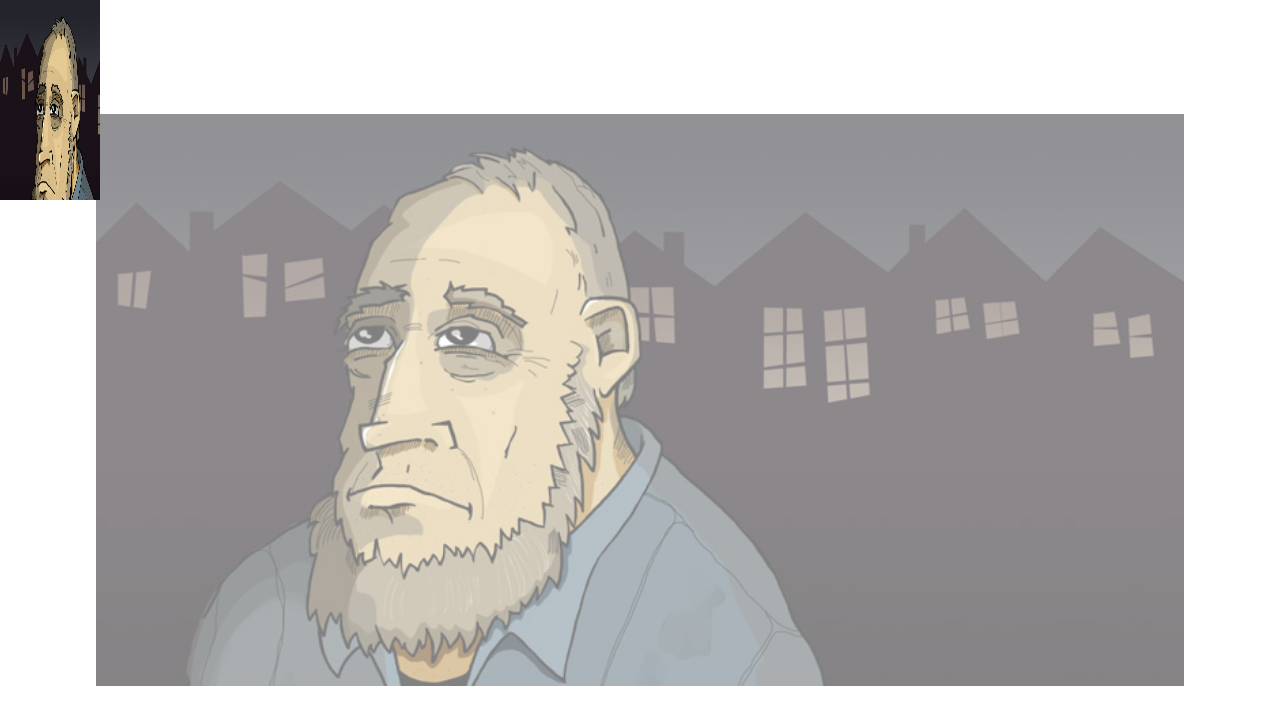
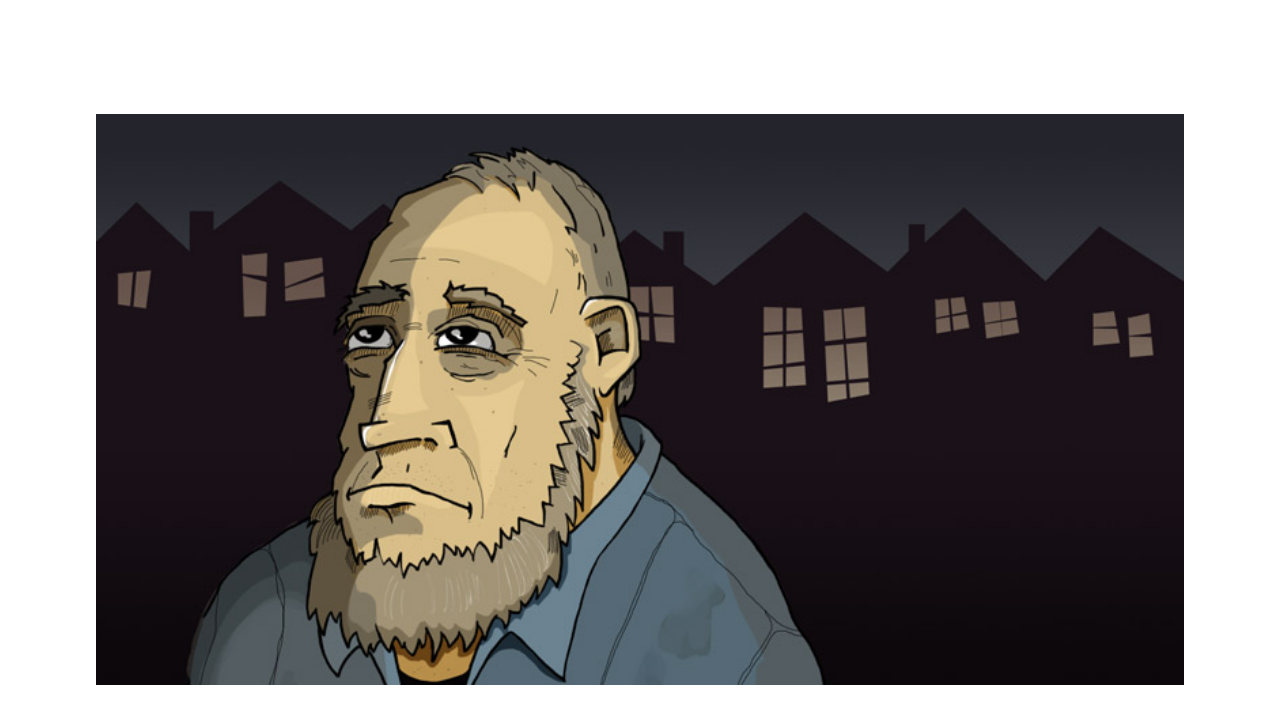
Before and after one commit to ramonjd/crop-dog, a website built with webpack: page src/index.html in a window 1280 px wide. Built offline with nearby package versions, Linux system fonts and the light colour scheme.

Commit message:
crop box

```diff
--- a/src/image-editor.js
+++ b/src/image-editor.js
@@ -24,12 +24,27 @@ function transformCSS( element, translateX = 0, translateY = 0, scale = 0, rotat
 
 }
 
+
+function getScaledBounds () {
+
+    // const top = containerHeight / 2 - ( ratio * imageHeight ) / 2;
+    // const left = containerWidth / 2 - ( ratio * imageWidth ) / 2;
+    // const bottom = top + ratio * imageHeight;
+    // const right = left + ratio * imageWidth;
+    // return {
+    //     top,
+    //     right,
+    //     bottom,
+    //     left
+    // };
+
+}
+
 function getAspectRatio( width, height ) {
     return width / height;
 }
 
 function floorDimensions( element ) {
-
     element.width = Math.floor( element.width );
     element.height = Math.floor( element.height );
     return element;
@@ -37,7 +52,6 @@ function floorDimensions( element ) {
 
 
 function roundDimensions( element ) {
-
     element.width = Math.round( element.width );
     element.height = Math.round( element.height );
     return element;
@@ -65,6 +79,24 @@ function scaleToAspectRatio( parentElementWidth, parentElementHeight, childEleme
     return ratio;
 }
 
+function regExp( name ) {
+    return new RegExp( `(^| )${name}( |$)` );
+}
+
+function hasClass( element, className ) {
+    if ( ! ( 'classList' in Element.prototype )  ) {
+        return regExp( name ).test( this.element.className );
+    }
+    return element.classList.remove( className );
+}
+
+function removeClass( element, className ) {
+    if ( ! ( 'classList' in Element.prototype ) ) {
+        return element.className =  element.className.replace( regExp( name ), '' );
+    }
+    return element.classList.remove( className );
+}
+
 export default class ImageEditor {
 
     constructor( props, container ) {
@@ -72,13 +104,13 @@ export default class ImageEditor {
         // cache of computed image properties
         this.image = {
             transform: {
-                scaleRatio: 0,
+                ratio: 0,
                 translateX: 0,
                 translateY: 0,
-                rotate: 0
-            },
-            width: 0,
-            height: 0
+                rotate: 0,
+                width: 0,
+                height: 0
+            }
         };
 
         // cache of computed this.imageEditorContainer properties
@@ -131,14 +163,16 @@ export default class ImageEditor {
         this.cropAreaContainer = createElement( {
             tagName: 'div',
             className: `${NAMESPACE}__crop-container`,
-            'aria-label': 'Cropping area'
+            'aria-label': 'Cropping area',
+            children : [ this.canvas ]
+
         } );
 
         // this is the workspace wrapper
         this.imageEditorWorkspace = createElement( {
             tagName: 'div',
             className: `${NAMESPACE}__workspace`,
-            children : [ this.cropAreaContainer, this.imageObj, this.canvas ]
+            children : [ this.cropAreaContainer, this.imageObj ]
         } );
 
         // this is the main container
@@ -162,84 +196,92 @@ export default class ImageEditor {
 
     onImageLoaded() {
 
+        // initial update of coordinates
+        this.updateWorkspace();
+
         // capture window resize event streams
         // this will be request animation frame
         if ( typeof window !== 'undefined' ) {
             throttle( 'resize', 'throttledResize' );
             window.addEventListener( 'throttledResize', this.updateWorkspace );
-
         }
 
-        // initial update of coordinates
-        this.updateWorkspace();
-        this.drawImage();
-
         // finally, we show the workspace
-        this.imageEditorContainer.classList.remove( `${NAMESPACE}__container-loading` );
+        // place it on the end of the stack to ensure the update takes place first
+        setTimeout( () => {
+            removeClass( this.imageEditorContainer, `${NAMESPACE}__container-loading` );
+        } );
 
     }
 
     updateWorkspace() {
 
+        // cache the container offset width
         this.outerContainer.width = this.imageEditorWorkspace.offsetWidth;
         this.outerContainer.height = this.imageEditorWorkspace.offsetHeight;
 
-        this.canvas.width = this.outerContainer.width;
-        this.canvas.height = this.outerContainer.height;
-
+        // get aspect ratio
         const scaleRatio = calculateAspectRatioFit(
-            this.imageObj.width,
-            this.imageObj.height,
+            this.imageObj.naturalWidth,
+            this.imageObj.naturalHeight,
             this.outerContainer.width,
             this.outerContainer.height,
             EDITOR_GUTTER );
 
         const outerContainerCenterX = ( this.outerContainer.width / 2 );
         const outerContainerCenterY = ( this.outerContainer.height / 2 );
-        const translateX = ( ( outerContainerCenterX - this.imageObj.width ) + ( this.imageObj.width / 2 ) );
-        const translateY = ( ( outerContainerCenterY - this.imageObj.height ) + ( this.imageObj.height / 2 ) );
+        const translateX = Math.floor( ( ( outerContainerCenterX - scaleRatio.width ) + ( scaleRatio.width / 2 ) ) );
+        const translateY = Math.floor( ( ( outerContainerCenterY - scaleRatio.height ) + ( scaleRatio.height / 2 ) ) );
         const rotate = 0;
 
-        transformCSS( this.imageObj, translateX, translateY, scaleRatio.ratio, 0 );
+        this.cropAreaContainer.style.width = `${scaleRatio.width}px`;
+        this.cropAreaContainer.style.height = `${scaleRatio.height}px`;
+        this.imageObj.width = scaleRatio.width;
+        this.imageObj.height = scaleRatio.height;
 
-        // save tranvalues
+        transformCSS( this.imageObj, translateX, translateY, 1, 0 );
+        transformCSS( this.cropAreaContainer, translateX, translateY, 1 );
+
+        // save translate values
         this.image.transform = {
             translateX,
             translateY,
-            scaleRatio,
-            rotate
+            rotate,
+            ...scaleRatio
         };
+
+        this.cropBounds = this.cropAreaContainer.getBoundingClientRect();
+
+        this.drawImage();
 
     }
 
 
     drawImage() {
+
         const context = this.canvas.getContext('2d');
+
+        // set size of canvas
+        this.canvas.width = this.cropBounds.width;
+        this.canvas.height = this.cropBounds.height;
+
         context.clearRect( 0, 0, this.canvas.width, this.canvas.height );
         context.save();
 
-        // context.setTransform( 1, 0, 0, 1, 0, 0 );
-        //context.scale( 1, 1 );
+        const sourceWidth = this.image.transform.ratio <= 1 ?  this.cropBounds.width / this.image.transform.ratio : this.image.transform.width;
+        const sourceHeight = this.image.transform.ratio <= 1  ? this.cropBounds.height / this.image.transform.ratio : this.image.transform.height;
+        const destWidth = this.image.transform.ratio <= 1 ? this.cropBounds.width : this.cropBounds.width * this.image.transform.ratio;
+        const destHeight = this.image.transform.ratio <= 1  ? this.cropBounds.height : this.cropBounds.height * this.image.transform.ratio;
 
-
-
-
-
-        // this.sourceX = this.cropAreaContainer.offsetLeft;
-        // this.sourceY = this.cropAreaContainer.offsetTop;
-        // this.sourceWidth = this.cropAreaContainer.offsetWidth;
-        // this.sourceHeight = this.cropAreaContainer.offsetHeight;
         this.sourceX = 0;
         this.sourceY = 0;
-        this.sourceWidth = 500;
-        this.sourceHeight = 300;
+        this.sourceWidth = Math.floor( sourceWidth );
+        this.sourceHeight = Math.floor( sourceHeight );
 
         this.destX = 0;
         this.destY =  0;
-        // this.destWidth =  this.cropAreaContainer.offsetWidth;
-        // this.destHeight = this.cropAreaContainer.offsetHeight;
-        this.destWidth =  100;
-        this.destHeight = 200;
+        this.destWidth = Math.floor( destWidth );
+        this.destHeight = Math.floor( destHeight );
 
 
         context.drawImage(
@@ -253,7 +295,7 @@ export default class ImageEditor {
             // w and h of the image in the destination canvas. Changing these values scales the sub-rectangle in the destination context.
             this.destWidth, this.destHeight );
 
-
+        context.restore();
     }
 
     reset() { }
--- a/src/styles.css
+++ b/src/styles.css
@@ -42,36 +42,52 @@ li {
 }
 
 .image-editor__container-loading {
-    animation-name: pulse_animation;
-    animation-duration: 2000ms;
-    animation-iteration-count: infinite;
-    animation-timing-function: linear;
+    background: white;
 }
 
-.image-editor__container-loading .image-editor__crop-container {
+.image-editor__container-loading .image-editor__workspace {
     visibility: hidden;
-    transform: translate(-50%, -50%);
 }
 
-.image-editor__container .image-editor__canvas {
-    position: absolute;
-    top: 0;
-    left: 0;
+.image-editor__canvas {
+    display: block;
 }
 
-.image-editor__container .image-editor__image-layer {
+.image-editor__image-layer {
     opacity: .5;
     pointer-events: none;
     position: absolute;
     z-index: -1;
     transition: transform .1s linear;
-    transform-origin: 50% 50%;
+    transform-origin: 50% 50%; /* this is the default */
+}
+
+.image-editor__container-loading .image-editor__image-layer {
+    transition: none;
 }
 
 .image-editor__crop-container  {
-
+    position: absolute;
+    top: 0;
+    left: 0;
+    z-index: 100;
+    cursor: pointer;
+    display: flex;
+    outline: none;
+    transition: transform .1s linear;
+    overflow: hidden;
+    box-sizing: border-box;
 }
 
+.image-editor__crop-container:active {
+    cursor: move;
+    background: rgba(204,204,204,0.251);
+    opacity: 0.3;
+}
+
+.image-editor__container-loading .image-editor__crop-container {
+    transition: none;
+}
 
 /* ANIMATIONS */
 
@@ -82,7 +98,6 @@ li {
     75% { opacity: .75; }
     100% { opacity: 1; }
 }
-
 
 /* APP STYLES */
 
--- a/src/utils.js
+++ b/src/utils.js
@@ -182,7 +182,7 @@ export function calculateAspectRatioFit( srcWidth, srcHeight, maxWidth, maxHeigh
 
     return {
         ratio,
-        width: srcWidth * ratio,
-        height: srcHeight * ratio
+        width: Math.floor( srcWidth * ratio ),
+        height: Math.floor( srcHeight * ratio )
     };
 }
```
